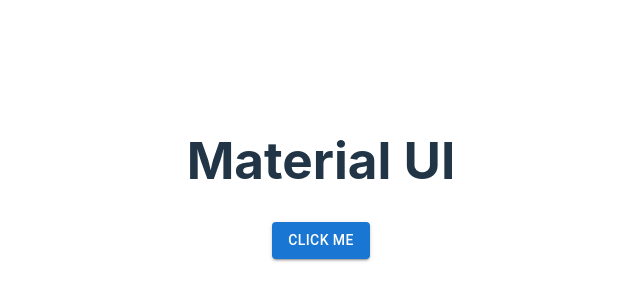
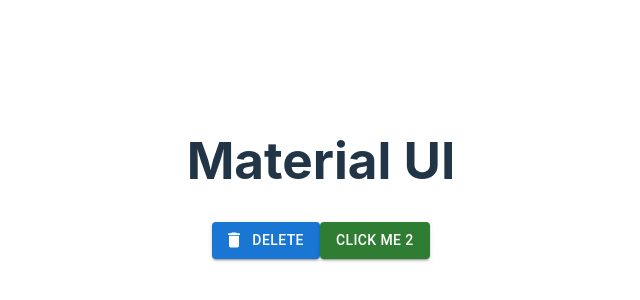
Before and after one commit to Abhay108cell/materialUI, a React (Vite) app: page / in a window 1280 px wide. Shown: the part 222-522 px from the top of the page, without its empty margins (319-959 px from the left). Built offline with nearby package versions, Linux system fonts and the light colour scheme.

Commit message:
edit button

```diff
--- a/src/App.jsx
+++ b/src/App.jsx
@@ -1,14 +1,19 @@
 import { useState } from 'react'
 import Button from '@mui/material/Button';
+import DeleteIcon from '@mui/icons-material/Delete';
 import './App.css'
 
 function App() {
-
+  let handleClick=()=>{
+    alert("You clicked the button!");
+  }
 
   return (
     <>
     <h1>Material UI</h1>
-    <Button variant="contained">Click Me</Button>
+    <Button variant="contained" onClick={handleClick} startIcon={<DeleteIcon />}>Delete</Button>
+    <Button variant="contained" onClick={handleClick}  color="success"  >Click Me 2</Button>
+
     </>
   )
 }
```
